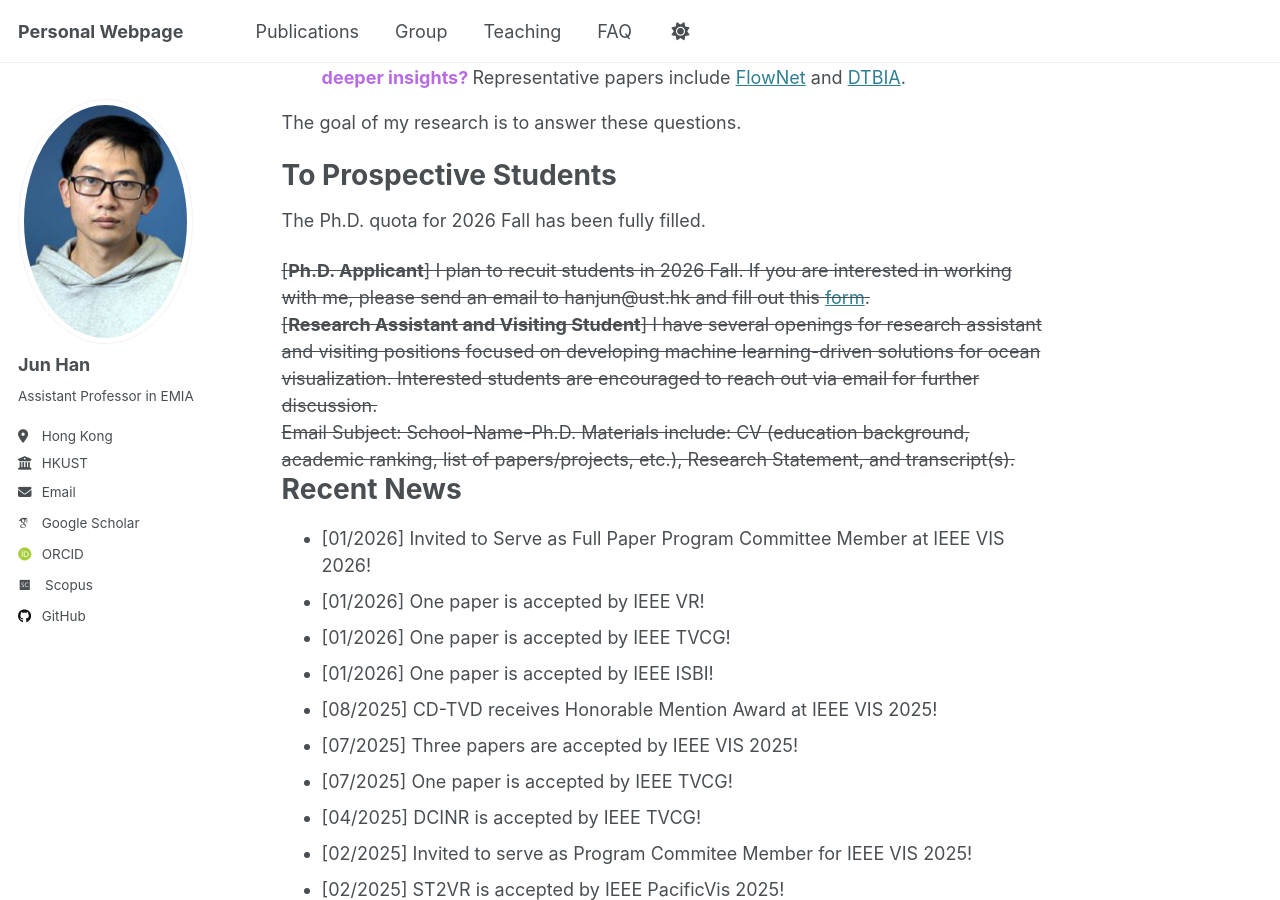
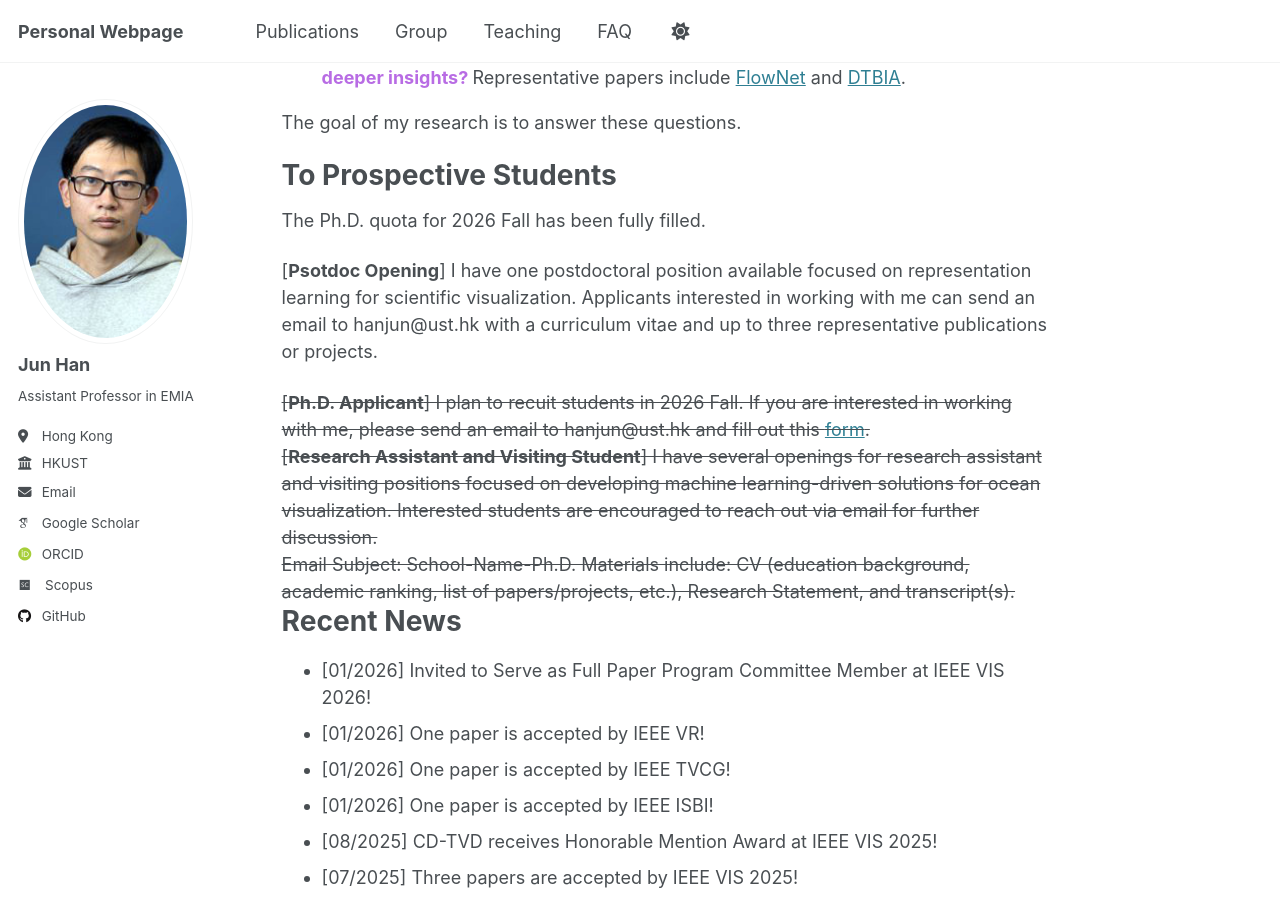
Before and after one commit to stevenhan1991/stevenhan1991.github.io, a Jekyll site: the page built from _pages/about.md, in a window 1280 px wide and 900 px high, scrolled down 649 px. Built offline with Jekyll 4.4.1, drawn with Linux system fonts in a browser that asks for light colours; some web fonts are replaced.

Commit message:
Update about.md

```diff
--- a/_pages/about.md
+++ b/_pages/about.md
@@ -22,6 +22,8 @@ The goal of my research is to answer these questions.
 <h1 id="students">To Prospective Students</h1>
 The Ph.D. quota for 2026 Fall has been fully filled.
 <br/>
+
+[<b>Psotdoc Opening</b>] I have one postdoctoral position available focused on representation learning for scientific visualization. Applicants interested in working with me can send an email to hanjun@ust.hk with a curriculum vitae and up to three representative publications or projects.
 
 <s> [<b>Ph.D. Applicant</b>] I plan to recuit  students in 2026 Fall. If you are interested in working with me, please send an email to hanjun@ust.hk and fill out this <a href='https://forms.gle/FBWqxbXtYLyB9Rkw9'>form</a>.
 
```
